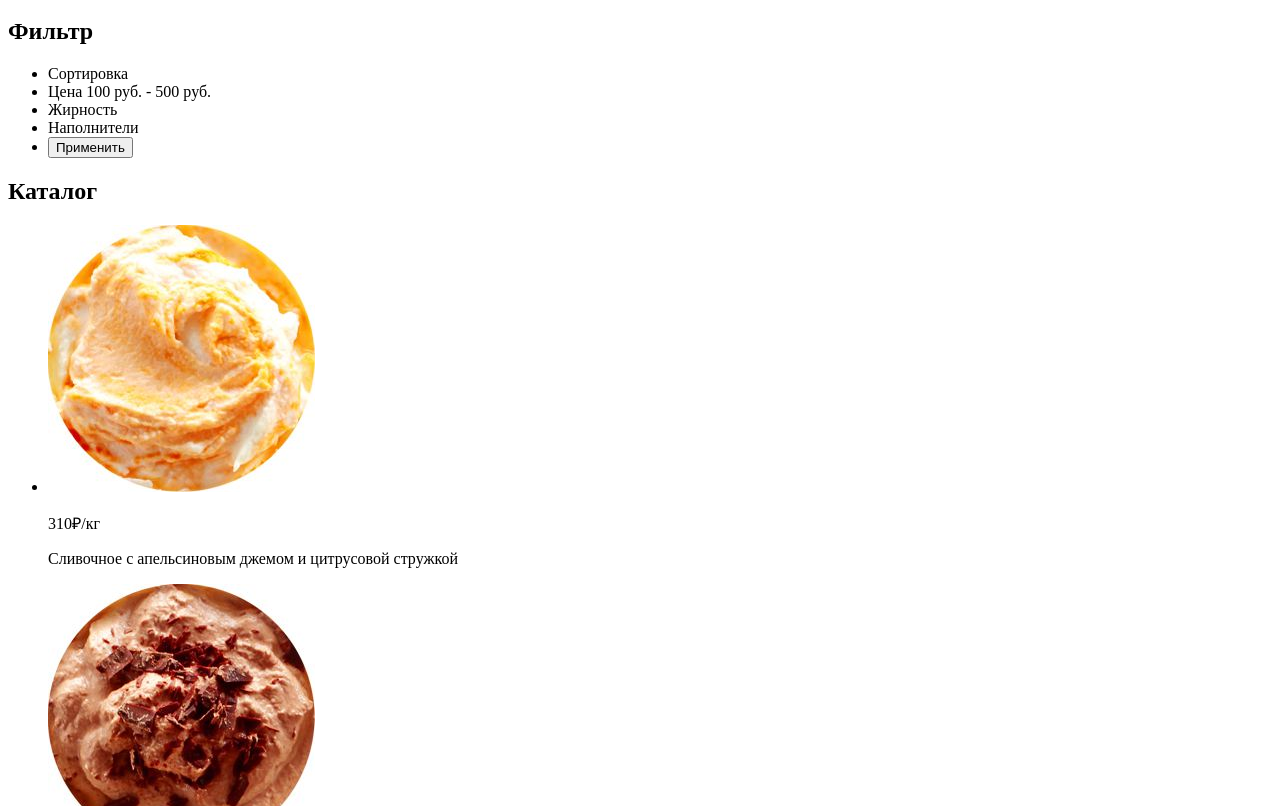
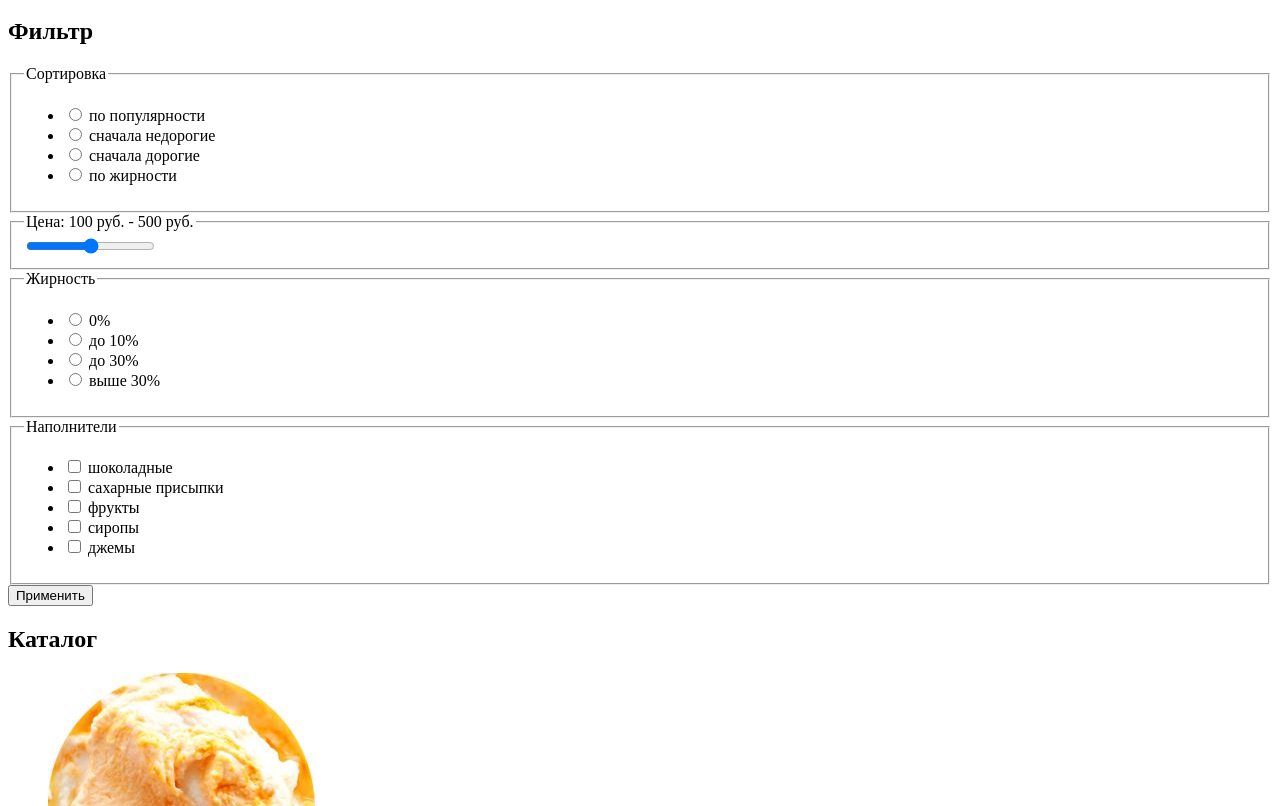
Before and after one commit to GubanovIgor/655869-gllacy, a plain HTML site: page catalog.html in a window 1280 px wide. Shown: the part 569-1375 px from the top of the page. Drawn offline with Linux system fonts and the light colour scheme.

Commit message:
Разметил формы

```diff
--- a/catalog.html
+++ b/catalog.html
@@ -83,13 +83,107 @@
 		<h1>Сливочное мороженое</h1>
 		<section class="filter">
 			<h2 class="visually-hidden">Фильтр</h2>
-			<ul>
-				<li>Сортировка</li>
-				<li>Цена 100 руб. - 500 руб.</li>
-				<li>Жирность</li>
-				<li>Наполнители</li>
-				<li><button>Применить</button></li>
-			</ul>
+			<form>
+				<fieldset>
+					<legend>Сортировка</legend>
+					<ul>
+						<li>
+							<input class="sort" type="radio" name="sorting" id="popularity">
+							<label for="popularity">
+							по популярности
+							</label>
+						</li>
+						<li>
+							<input class="sort" type="radio" name="sorting" id="cheap">
+							<label for="cheap">
+							сначала недорогие
+							</label>
+						</li>
+						<li>
+							<input class="sort" type="radio" name="sorting" id="expensive">
+							<label for="expensive">
+							сначала дорогие
+							</label>
+						</li>
+						<li>
+							<input class="sort" type="radio" name="sorting" id="calorie">
+							<label for="calorie">
+							по жирности
+							</label>
+						</li>
+					</ul>
+				</fieldset>
+				<fieldset>
+					<legend>Цена: 100 руб. - 500 руб.</legend>
+					<input type="range" multiple min="100" max="500">
+				</fieldset>
+				<fieldset>
+					<legend>Жирность</legend>
+					<ul>
+						<li>
+							<input class="fat" type="radio" name="calorie" id="none">
+							<label for="none">
+							0%
+							</label>
+						</li>
+						<li>
+							<input class="fat" type="radio" name="calorie" id="low">
+							<label for="low">
+							до 10%
+							</label>
+						</li>
+						<li>
+							<input class="fat" type="radio" name="calorie" id="medium">
+							<label for="medium">
+							до 30%
+							</label>
+						</li>
+						<li>
+							<input class="fat" type="radio" name="calorie" id="high">
+							<label for="high">
+							выше 30%
+							</label>
+						</li>
+					</ul>
+				</fieldset>
+				<fieldset>
+					<legend>Наполнители</legend>
+					<ul>
+						<li>
+							<input class="filler" type="checkbox" name="chocolate" id="filter-chocolate">
+							<label for="filter-chocolate">
+							шоколадные
+							</label>
+						</li>
+						<li>
+							<input class="filler" type="checkbox" name="sugar" id="filter-sugar">
+							<label for="filter-sugar">
+							сахарные присыпки
+							</label>
+						</li>
+						<li>
+							<input class="filler" type="checkbox" name="fruit
+							" id="filter-fruit">
+							<label for="filter-fruit">
+							фрукты
+							</label>
+						</li>
+						<li>
+							<input class="filler" type="checkbox" name="syrup" id="filter-syrup">
+							<label for="filter-syrup">
+							сиропы
+							</label>
+						</li>
+						<li>
+							<input class="filler" type="checkbox" name="jam" id="filter-jam">
+							<label for="filter-jam">
+							джемы
+							</label>
+						</li>
+					</ul>
+				</fieldset>
+				<button type="submit">Применить</button>
+			</form>
 		</section>
 
 		<section class="catalog">
```
Also changed, not shown: index.html (+17 -5 lines), img/bg-chocolate.jpg (renamed from img/background-chocolate.jpg), img/bg-mail.jpg (renamed from img/background-mail.jpg), img/bg-raspberry.jpg (renamed from img/background-raspberry.jpg), img/bg-strawberry.jpg (renamed from img/background-strawberry.jpg), img/bg-wafer.jpg (renamed from img/background-wafer.jpg), img/icon-thermometer.svg (renamed from img/thermometer.svg), img/map.jpg.
